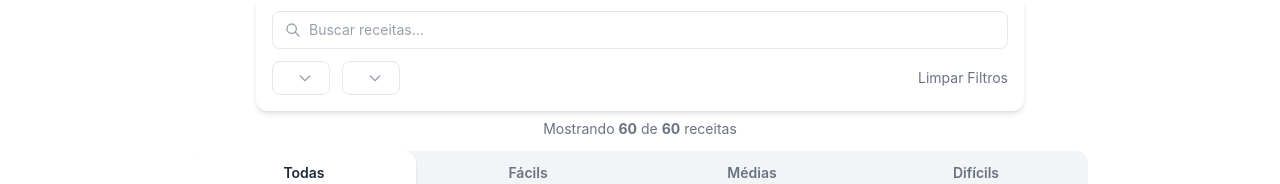
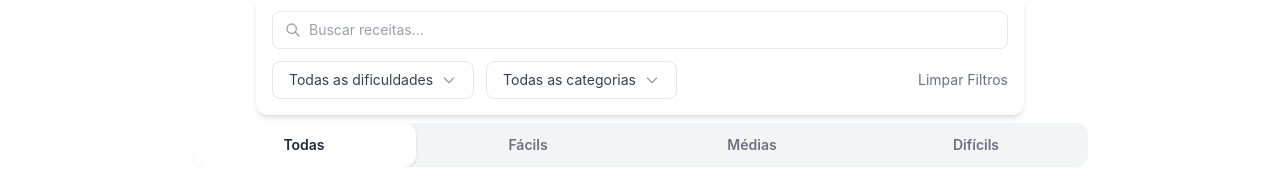
Before and after one commit to AlissonKawan/ReceitasProjeto, a React (Vite) app: page / in a window 1280 px wide. Shown: the part 287-471 px from the top of the page. Built offline with nearby package versions, Linux system fonts and the light colour scheme.

Commit message:
Atualizando e corrigindo APP e recipelist

```diff
--- a/src/App.tsx
+++ b/src/App.tsx
@@ -1,62 +1,73 @@
-// Importa o hook useState do React
 import { useState } from "react";
+import Header from "./components/Header";
+import Footer from "./components/Footer";
+import Filter from "./components/Filters";
+import RecipeList from "./components/RecipeList";
+import Tabs from "./components/Tabs";
+import Stats from "./components/Stats";
 
-// Importa os componentes que serão usados na aplicação
-import Filter from "./components/Filters";
-import Footer from "./components/Footer";
-import Header from "./components/Header";
-import RecipeList from "./components/RecipeList";
-import Stats from "./components/Stats";
-import Tabs from "./components/Tabs";
+import receitasData from "./json/receitas.json";
 
-// Importa o tipo DificuldadeFiltro definido no componente Tabs
+import type { Receita } from "./components/Receita";
 import type { DificuldadeFiltro } from "./components/Tabs";
 
-// Importa os dados das receitas a partir de um arquivo JSON
-import receitasData from "./json/receitas.json";
+function App() {
+  const [termoBusca, setTermoBusca] = useState("");
+  const [filtroDificuldade, setFiltroDificuldade] = useState("Todas as dificuldades");
+  const [filtroCategoria, setFiltroCategoria] = useState("Todas as categorias");
+  const [abaAtiva, setAbaAtiva] = useState<DificuldadeFiltro>("Todas");
 
-// Importa o tipo Receita para tipagem das receitas
-import type { Receita } from "./components/Receita";
+  const receitasFiltradas = (receitasData as Receita[]).filter((r) => {
+    const matchBusca = r.nome.toLowerCase().includes(termoBusca.toLowerCase());
 
-function App() {
-  // Estado que guarda qual aba de dificuldade está ativa (inicialmente "Todas")
-  const [tabDificuldade, setTabDificuldade] = useState<DificuldadeFiltro>("Todas");
+    const matchDificuldade =
+      filtroDificuldade === "Todas as dificuldades" ||
+      r.dificuldade === filtroDificuldade;
 
-  // Filtra as receitas conforme o filtro ativo
-  // Se o filtro for "Todas", mostra todas as receitas
-  // Caso contrário, mostra apenas as receitas da dificuldade selecionada
-  const receitasFiltradas: Receita[] = tabDificuldade === "Todas"
-    ? receitasData
-    : receitasData.filter((r) => r.dificuldade === tabDificuldade);
+    const matchCategoria =
+      filtroCategoria === "Todas as categorias" ||
+      r.categoria === filtroCategoria;
+
+    const matchAba =
+      abaAtiva === "Todas" ||
+      r.dificuldade === abaAtiva;
+
+    return matchBusca && matchDificuldade && matchCategoria && matchAba;
+  });
+
+  function limparFiltros() {
+    setTermoBusca("");
+    setFiltroDificuldade("Todas as dificuldades");
+    setFiltroCategoria("Todas as categorias");
+    setAbaAtiva("Todas");
+  }
 
   return (
     <>
-      {/* Cabeçalho da aplicação */}
       <Header />
 
-      {/* Estatísticas gerais das receitas (sempre com base em todas) */}
-      <Stats receitas={receitasData} />
+      <Stats receitas={receitasData as Receita[]} />
 
-      {/* Componente de filtros adicionais (não relacionado às tabs) */}
-      <Filter />
+      <Filter
+        termoBusca={termoBusca}
+        setTermoBusca={setTermoBusca}
+        filtroDificuldade={filtroDificuldade}
+        setFiltroDificuldade={setFiltroDificuldade}
+        filtroCategoria={filtroCategoria}
+        setFiltroCategoria={setFiltroCategoria}
+        onLimpar={limparFiltros}
+      />
 
-      {/* Texto informativo mostrando quantas receitas estão sendo exibidas */}
-      <p className="text-center text-sm text-gray-500 mb-3">
-        Mostrando <strong>{receitasFiltradas.length}</strong> de{" "}
-        <strong>{receitasData.length}</strong> receitas
-      </p>
+      <Tabs
+        filtroAtivo={abaAtiva}
+        onChange={setAbaAtiva}
+      />
 
-      {/* Componente de abas para selecionar dificuldade */}
-      <Tabs filtroAtivo={tabDificuldade} onChange={setTabDificuldade} />
-
-      {/* Lista de receitas filtradas conforme a aba selecionada */}
       <RecipeList receitas={receitasFiltradas} />
 
-      {/* Rodapé da aplicação */}
       <Footer />
     </>
   );
 }
 
-// Exporta o componente principal da aplicação
 export default App;
--- a/src/components/Filters.tsx
+++ b/src/components/Filters.tsx
@@ -1,4 +1,4 @@
-import { useState, useRef, useEffect } from "react";
+import { useRef, useEffect, useState } from "react";
 
 type Props = {
   termoBusca: string;
@@ -7,6 +7,7 @@ type Props = {
   setFiltroDificuldade: (v: string) => void;
   filtroCategoria: string;
   setFiltroCategoria: (v: string) => void;
+  onLimpar: () => void;
 };
 
 const dificuldades = ["Todas as dificuldades", "Fácil", "Média", "Difícil"];
@@ -16,12 +17,10 @@ function CustomSelect({
   value,
   onChange,
   options,
-    label,
 }: {
   value: string;
   onChange: (v: string) => void;
   options: string[];
-    label: string;
 }) {
   const [open, setOpen] = useState(false);
   const ref = useRef<HTMLDivElement>(null);
@@ -42,7 +41,7 @@ function CustomSelect({
         onClick={() => setOpen(!open)}
         className="flex items-center gap-2 border border-gray-200 rounded-lg px-4 py-2 bg-white text-sm text-gray-700 hover:bg-gray-50 transition-colors whitespace-nowrap"
       >
-                <span>{value === options[0] ? label : value}</span>
+        <span>{value}</span>
         <svg
           className={`w-4 h-4 text-gray-400 transition-transform ${open ? "rotate-180" : ""}`}
           fill="none"
@@ -58,10 +57,7 @@ function CustomSelect({
           {options.map((opt) => (
             <button
               key={opt}
-                            onClick={() => {
-                                onChange(opt);
-                                setOpen(false);
-                            }}
+              onClick={() => { onChange(opt); setOpen(false); }}
               className={`flex items-center justify-between w-full text-left px-4 py-2 text-sm hover:bg-gray-50 first:rounded-t-lg last:rounded-b-lg ${
                 value === opt ? "text-gray-900 font-medium" : "text-gray-700"
               }`}
@@ -87,16 +83,13 @@ function Filter({
   setFiltroDificuldade,
   filtroCategoria,
   setFiltroCategoria,
+  onLimpar,
 }: Props) {
-    const limparFiltros = () => {
-        setTermoBusca("");
-        setFiltroDificuldade("Todas as dificuldades");
-        setFiltroCategoria("Todas as categorias");
-    };
-
   return (
     <div className="flex justify-center px-4 pt-6 pb-2">
       <div className="bg-white shadow-md rounded-xl p-4 w-full max-w-3xl flex flex-col gap-3">
+
+        {/* Buscagem */}
         <div className="flex items-center border border-gray-200 rounded-lg px-3 py-2 gap-2">
           <svg className="w-4 h-4 text-gray-400 shrink-0" fill="none" stroke="currentColor" viewBox="0 0 24 24">
             <path strokeLinecap="round" strokeLinejoin="round" strokeWidth={2} d="M21 21l-6-6m2-5a7 7 0 11-14 0 7 7 0 0114 0z" />
@@ -110,26 +103,18 @@ function Filter({
           />
         </div>
 
+        {/* Dropdowns */}
         <div className="flex items-center gap-3 flex-wrap">
-                    <CustomSelect
-                        value={filtroDificuldade}
-                        onChange={setFiltroDificuldade}
-                        options={dificuldades}
-                        label="Todas as dificuldades"
-                    />
-                    <CustomSelect
-                        value={filtroCategoria}
-                        onChange={setFiltroCategoria}
-                        options={categorias}
-                        label="Todas as categorias"
-                    />
+          <CustomSelect value={filtroDificuldade} onChange={setFiltroDificuldade} options={dificuldades} />
+          <CustomSelect value={filtroCategoria} onChange={setFiltroCategoria} options={categorias} />
           <button
-                        onClick={limparFiltros}
+            onClick={onLimpar}
             className="text-sm text-gray-500 hover:text-gray-800 transition-colors ml-auto"
           >
             Limpar Filtros
           </button>
         </div>
+
       </div>
     </div>
   );
--- a/src/components/RecipeList.tsx
+++ b/src/components/RecipeList.tsx
@@ -100,7 +100,7 @@ function RecipeList({ receitas }: Props) {
         <div className="fixed inset-0 bg-black/50 flex justify-center items-center">
 
           {/* container do modal */}
-          <div className="bg-white p-6 rounded-lg max-w-lg w-full">
+          <div className="bg-white p-6 rounded-lg max-w-lg w-full max-h-[80vh] overflow-y-auto">
 
             {/* HEADER com título + botão fechar */}
             <div className="flex justify-between items-start mb-2">
```
Lines whose indentation alone changed are shown as unchanged.
